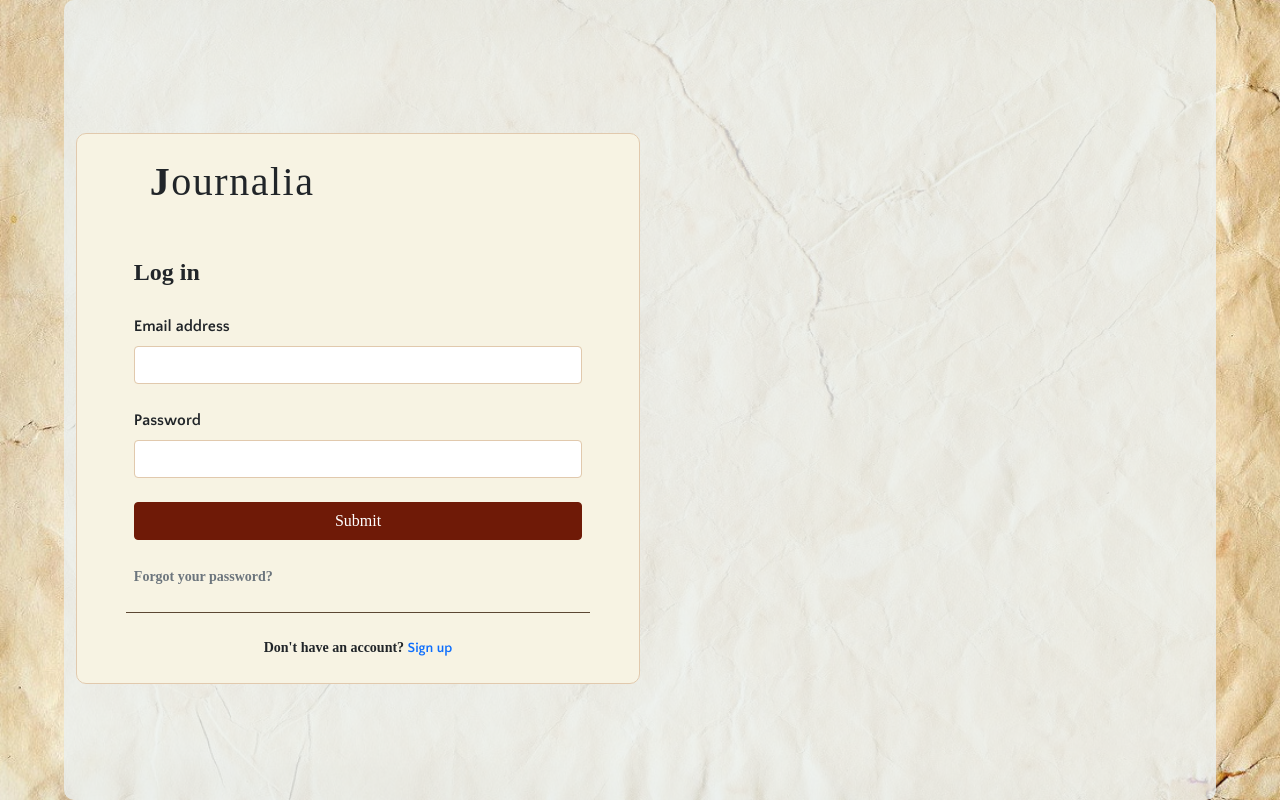
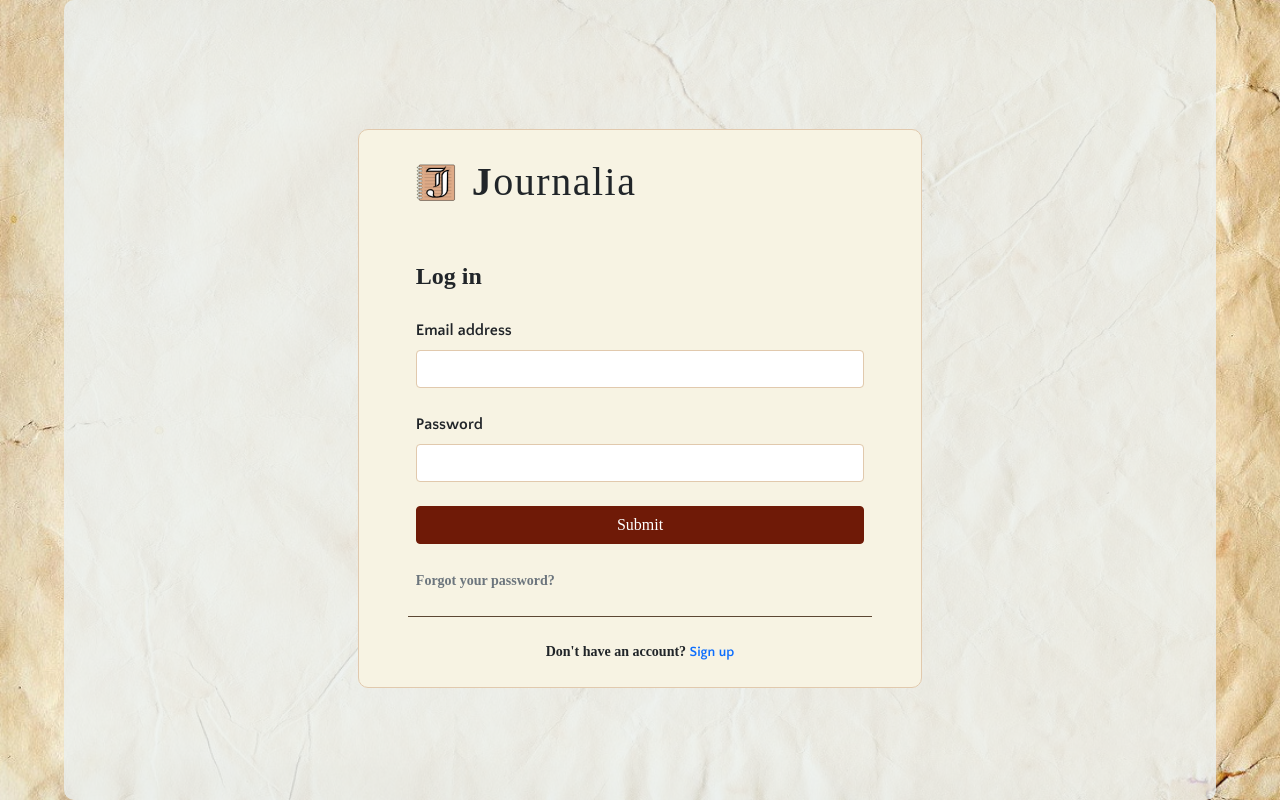
Before and after one commit to keegangood/journalia, a React (Create React App) app in the folder journalia_frontend/: page /login in a window 1280 px wide. Built offline with nearby package versions, Linux system fonts and the light colour scheme; a web font is replaced by a local one.

Commit message:
added logo-sm class

```diff
--- a/journalia_frontend/src/components/App.scss
+++ b/journalia_frontend/src/components/App.scss
@@ -15,25 +15,34 @@ body {
   background-attachment: fixed;
 }
 
-
 #main-container {
   display: flex;
 
   flex-direction: column;
 
-  position:relative;
+  position: relative;
 }
 
 .page-container {
-  background-color: adjust-color($cultured, $alpha: -.2);
+  background-color: adjust-color($cultured, $alpha: -0.2);
 
-  @include flex($justify-content: center);
+  @include flex($dir: column, $align-items: center);
 
   position: relative;
   height: 100vh;
 }
 
-@media only screen and (max-width: 768px){
+.logo-sm {
+  svg {
+    @include rectangle(40px);
+  }
+}
+
+.large-first-letter{
+  font-size: 2rem;
+}
+
+@media only screen and (max-width: 768px) {
   #background-img {
     background-image: $body-bg-portrait;
   }
```
